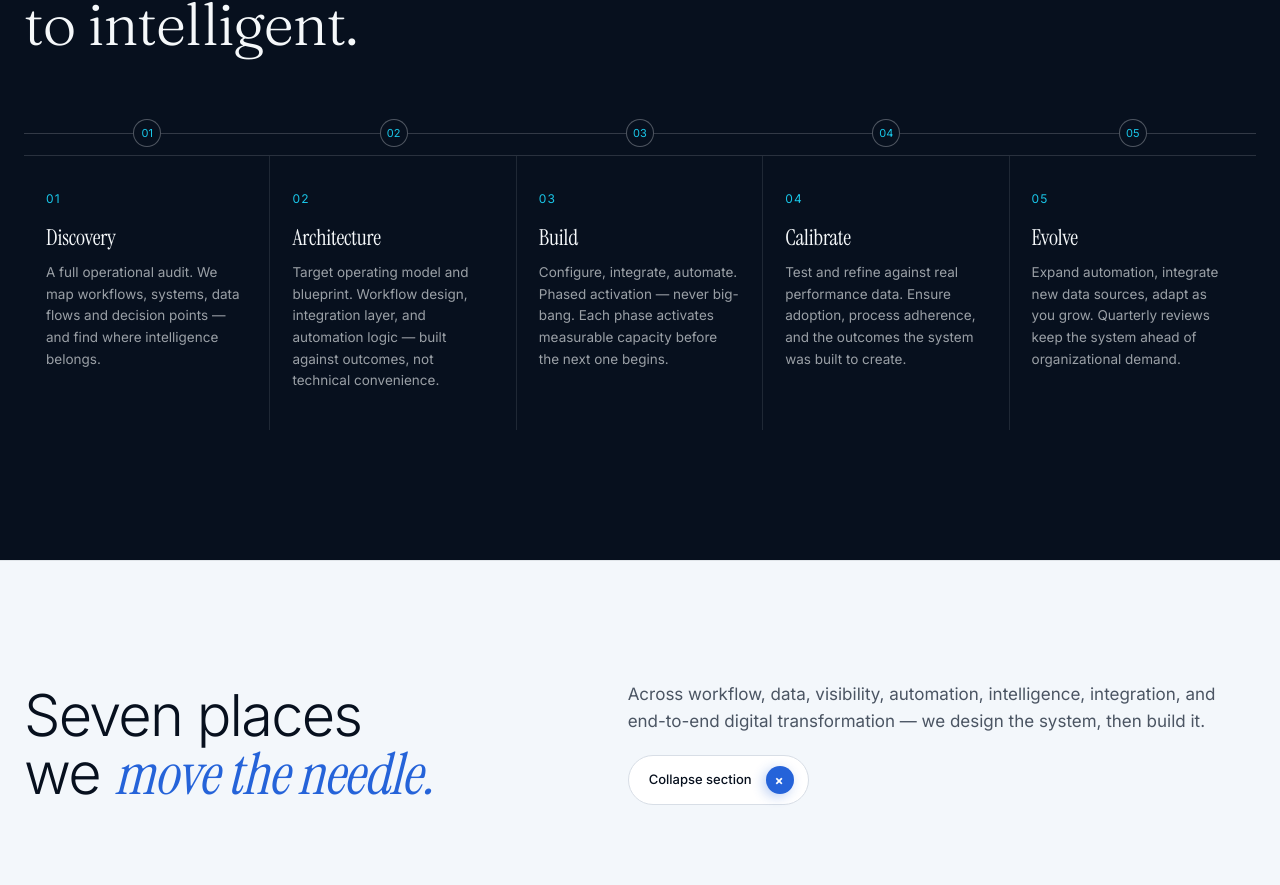
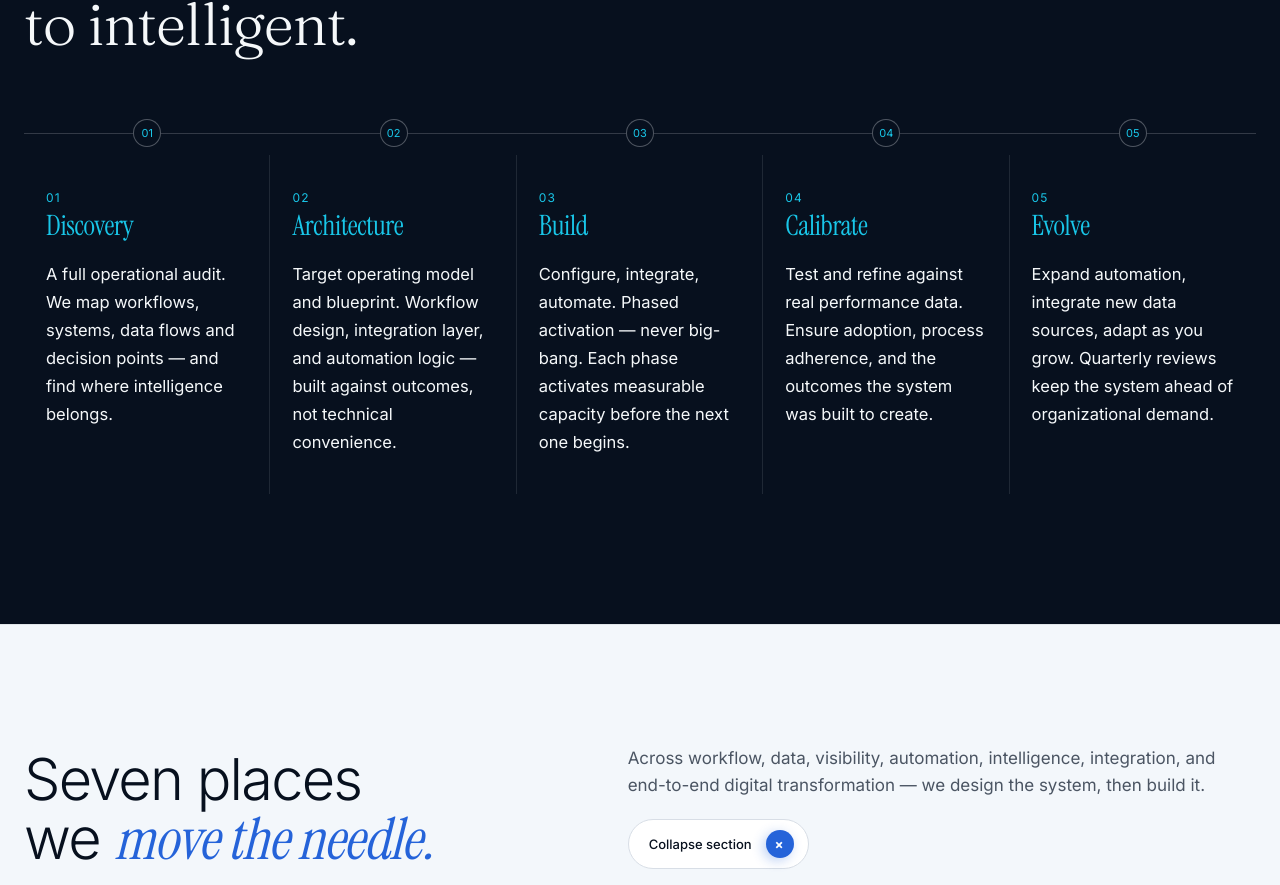
Before and after one commit to jawad14/keyob, a Next.js app: page / in a window 1280 px wide. Shown: the part 4203-5088 px from the top of the page. Built offline with nearby package versions, Linux system fonts and the light colour scheme.

Commit message:
Refactor method section styles: update border, typography, and color for improved readability

```diff
--- a/app/globals.css
+++ b/app/globals.css
@@ -1045,7 +1045,6 @@ section.method {
   display: grid;
   grid-template-columns: repeat(5, 1fr);
   gap: 0;
-  border-top: 1px solid rgba(245, 248, 250, .14);
 }
 .method .phase {
   padding: 34px 22px 38px;
@@ -1062,17 +1061,18 @@ section.method {
 }
 .method .phase h4 {
   font-family: var(--keyob-serif);
-  font-weight: 400;
-  font-size: 22px;
-  margin: 18px 0 12px;
+  font-weight: 500;
+  font-size: 28px;
+  margin: 4px 0 18px;
   line-height: 1.1;
+  color: var(--keyob-cyan);
+  letter-spacing: -.015em;
+  font-variation-settings: "opsz" 60;
+}
+.method .phase p {
+  font-size: 16.5px;
   color: var(--ink-on-dark);
-  letter-spacing: -.01em;
-}
-.method .phase p {
-  font-size: 13.5px;
-  color: rgba(245, 248, 250, .62);
-  line-height: 1.6;
+  line-height: 1.7;
   margin: 0;
 }
 
```
